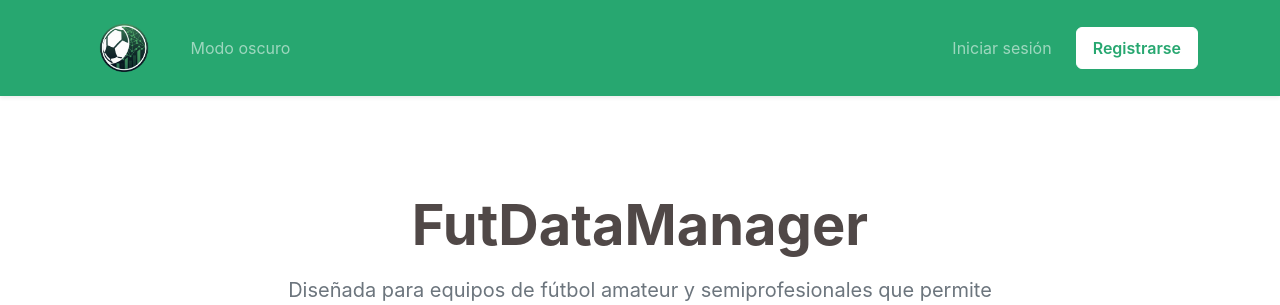
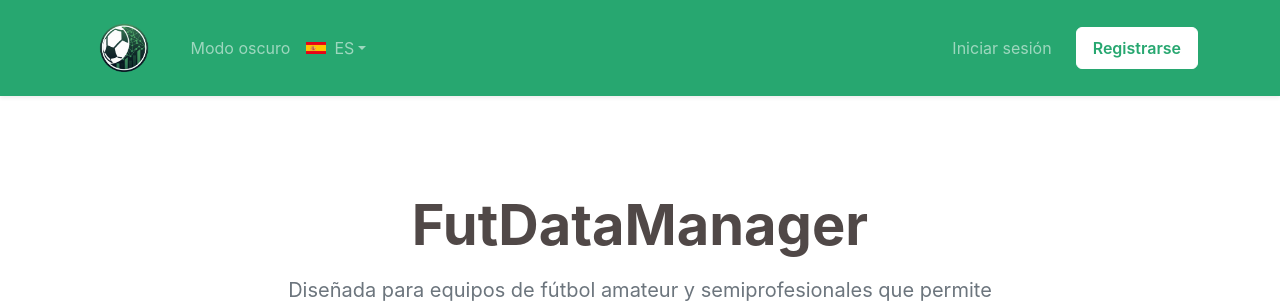
Before and after one commit to juancarlospizarro/django-football-stats, a Django app: page / in a window 1280 px wide. Shown: the top 305 px of the page. Run offline with Django 5.2, Linux system fonts and the light colour scheme; some libraries are stand-ins or nearby versions.

Commit message:
Lógica de header y su diseño mejorado.

```diff
--- a/football_stats_app/templates/includes/header.html
+++ b/football_stats_app/templates/includes/header.html
@@ -16,9 +16,38 @@
         <div class="collapse navbar-collapse" id="navbarNav">
 
             <!-- IZQUIERDA -->
-            <ul class="navbar-nav me-auto">
+            <ul class="navbar-nav me-auto align-items-center">
                 <li class="nav-item">
-                    <button id="themeToggle" class="nav-link">Modo oscuro</button>
+                    <button id="themeToggle" class="nav-link">
+                        Modo oscuro
+                    </button>
+                </li>
+
+                <li class="nav-item dropdown">
+                    <a class="nav-link dropdown-toggle d-flex align-items-center"
+                    href="#"
+                    role="button"
+                    data-bs-toggle="dropdown"
+                    aria-expanded="false">
+
+                        <img src="{% static 'img/es.png' %}" width="20" class="me-2">
+                        ES
+                    </a>
+
+                    <ul class="dropdown-menu dropdown-menu-end">
+                        <li>
+                            <a class="dropdown-item d-flex align-items-center" href="#" alt="Idioma español">
+                                <img src="{% static 'img/es.png' %}" width="20" class="me-2">
+                                Español
+                            </a>
+                        </li>
+                        <li>
+                            <a class="dropdown-item d-flex align-items-center" href="#"  alt="Idioma inglés">
+                                <img src="{% static 'img/en.png' %}" width="20" class="me-2">
+                                Inglés
+                            </a>
+                        </li>
+                    </ul>
                 </li>
             </ul>
 
@@ -27,19 +56,22 @@
 
             {% if user.is_authenticated %}
 
+                <li class="nav-item">
+                    <a class="nav-link" href="">Inicio</a>
+                </li>
+
                 {# ===== ENTRENADOR ===== #}
                 {% if user.rol == "ENTRENADOR" %}
 
                     {% if user.tiene_equipo %}
                         <li class="nav-item">
-                <a class="nav-link" href="">Mi equipo</a>
+                            <a class="nav-link" href="">Equipo</a>
                         </li>
                         <li class="nav-item">
-                <a class="nav-link" href="">Jugadores</a>
+                            <a class="nav-link" href="">Análisis</a>
                         </li>
-        {% else %}
                         <li class="nav-item">
-                <a class="nav-link" href="">Crear equipo</a>
+                            <a class="nav-link" href="">Pizarra</a>
                         </li>
                     {% endif %}
 
@@ -49,15 +81,6 @@
                     {% if user.tiene_equipo %}
                         <li class="nav-item">
                             <a class="nav-link" href="">Mi equipo</a>
-            </li>
-            <li class="nav-item">
-                <a class="nav-link" href="">Mis estadísticas</a>
-            </li>
-        {% else %}
-            <li class="nav-item">
-                <a class="nav-link" href="">
-                    Buscar equipo
-                </a>
                         </li>
                     {% endif %}
 
--- a/football_stats_app/views.py
+++ b/football_stats_app/views.py
@@ -3,7 +3,7 @@ from django.shortcuts import render, redirect
 def landing(request):
     # 1. Si el usuario NO está logueado, mostramos la landing de invitado
     if not request.user.is_authenticated:
-        return render(request, 'landing.html') # Tu landing page bonita de marketing
+        return render(request, 'landing.html')
 
     # 2. Si el usuario SÍ está logueado, miramos quién es
     usuario = request.user
```
Also changed, not shown: football_stats_app/static/img/en.png (added), football_stats_app/static/img/es.png (added). Lines whose indentation alone changed are shown as unchanged.
